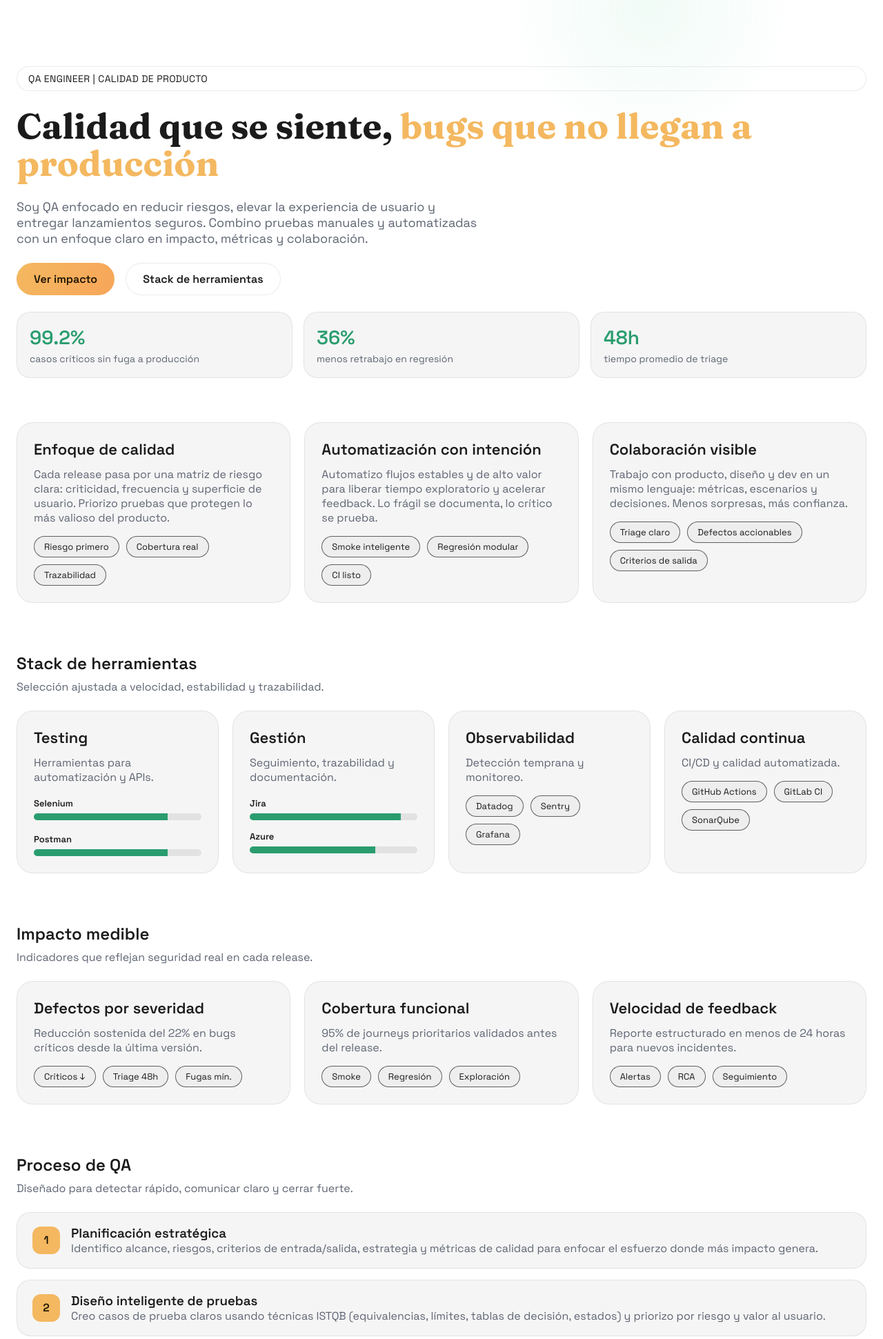
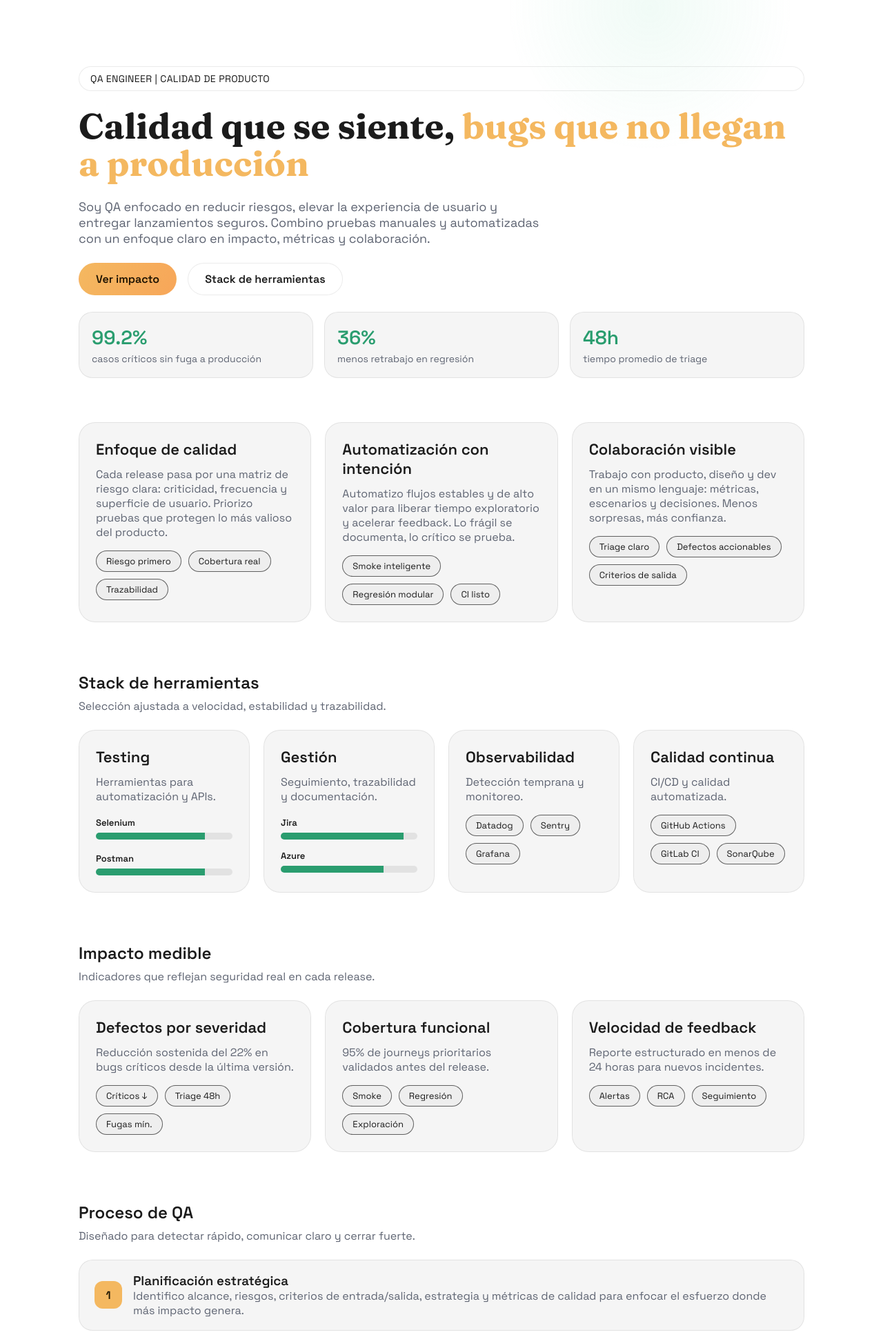
Before and after one commit to KevindPV/kevinInsights, a Django app: page / in a window 1280 px wide. Shown: the part 59-2000 px from the top of the page at 69% size. Run offline with Django 5.2, Linux system fonts and the light colour scheme.

Commit message:
Fix home alignment by removing home overrides

```diff
--- a/static/styles.css
+++ b/static/styles.css
@@ -57,12 +57,6 @@ body.home-page .bg-grid {
   overflow: hidden;
 }
 
-body.home-page .page,
-body.home-page .banner,
-body.home-page .metrics {
-  max-width: 100%;
-  overflow: hidden;
-}
 
 /* ===== Background Orbs + Grid ===== */
 .bg-orb {
```
